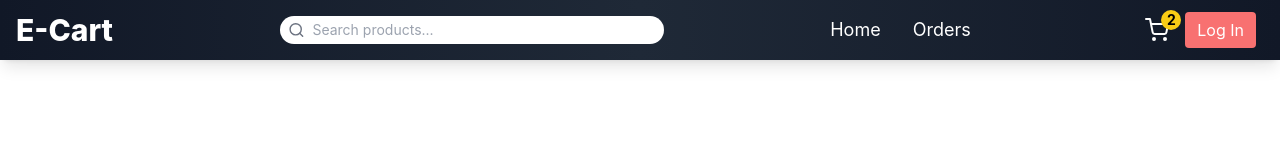
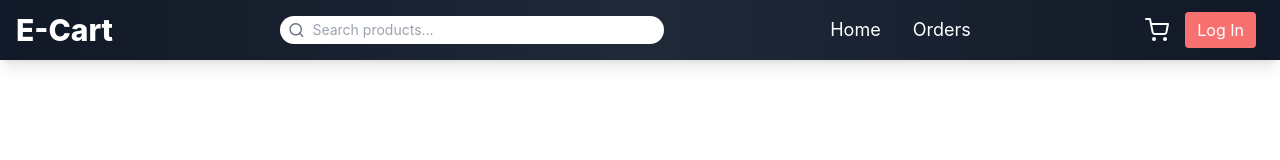
Before and after one commit to Farseent/e-com-app, a React (Create React App) app: page /login in a window 1280 px wide. Shown: the top 160 px of the page. Built offline with nearby package versions, Linux system fonts and the light colour scheme.

Commit message:
cartcount

```diff
--- a/src/components/Navbar.jsx
+++ b/src/components/Navbar.jsx
@@ -2,12 +2,14 @@ import React, { useState } from "react";
 import { FiSearch, FiShoppingCart, FiUser, FiMenu, FiX } from "react-icons/fi";
 import { NavLink } from "react-router-dom";
 import { useUser } from "../context/UserContext";
+import { useCart } from "../context/CartContext";
 
 const Navbar = () => {
-  const { user , handleLogout } = useUser();
+  const { handleLogout } = useUser();
+  const {cart} = useCart();
   const [isDropdownOpen, setDropdownOpen] = useState(false);
   const [mobileMenuOpen, setMobileMenuOpen] = useState(false);
-  const [cartCount] = useState(2);
+  const [cartCount] = useState();
   const useName = localStorage.getItem("userName");
 
   const toggleDropdown = () => {
@@ -62,9 +64,9 @@ const Navbar = () => {
           <div className="hidden md:flex justify-end items-center space-x-4 px-2">
             <NavLink to="/cart" className="relative">
               <FiShoppingCart className="text-2xl text-white hover:text-yellow-300" />
-              {cartCount > 0 && (
+              {cart.length > 0 && (
                 <span className="absolute -top-2 -right-3 bg-yellow-400 text-black text-sm font-bold w-5 h-5 rounded-full flex justify-center items-center">
-                  {cartCount}
+                  {cart.length}
                 </span>
               )}
             </NavLink>
```
